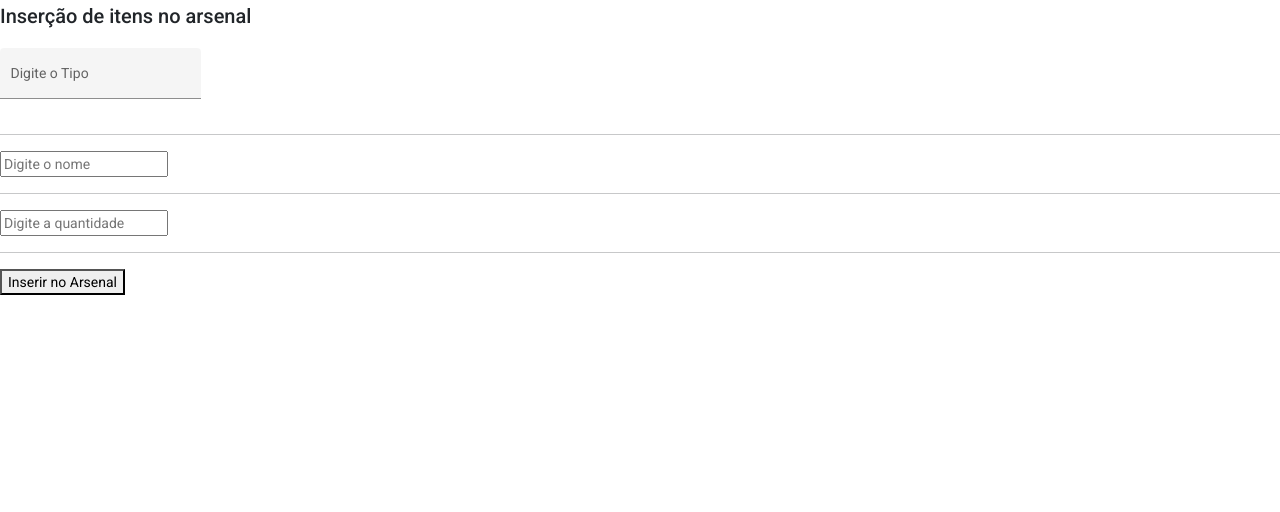
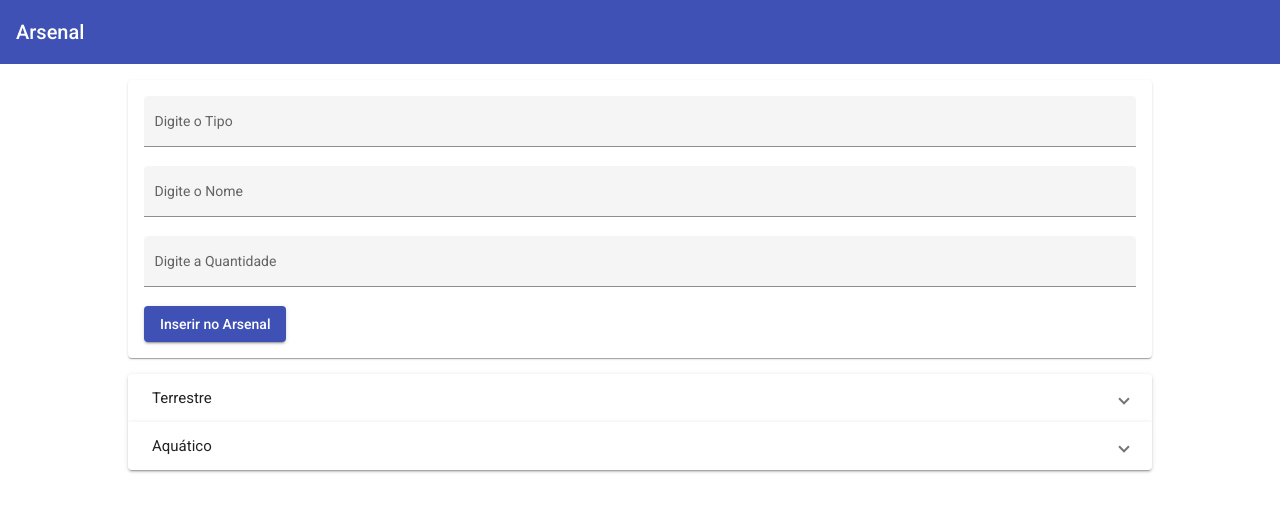
Before and after one commit to gabrielgarofalo/T1_LP2, an Angular app in the folder frontend/: page / in a window 1280 px wide. Shown: the top 512 px of the page. Built offline with nearby package versions, Linux system fonts and the light colour scheme.

Commit message:
Começando página inserção

```diff
--- a/frontend/src/app/app.component.css
+++ b/frontend/src/app/app.component.css
@@ -0,0 +1,6 @@
+main{
+    margin-top: 1rem;
+    width: 80%;
+    margin-left: auto;
+    margin-right: auto;
+}
--- a/frontend/src/app/app.component.html
+++ b/frontend/src/app/app.component.html
@@ -1 +1,5 @@
-<app-arsenal-inserir></app-arsenal-inserir>
+<app-cabecalho></app-cabecalho>
+<main>
+    <app-arsenal-inserir></app-arsenal-inserir>
+    <app-arsenal-lista></app-arsenal-lista>
+</main>
--- a/frontend/src/app/arsenal/arsenal-inserir/arsenal-inserir.component.css
+++ b/frontend/src/app/arsenal/arsenal-inserir/arsenal-inserir.component.css
@@ -0,0 +1,3 @@
+mat-form-field, input{
+    width: 100%;
+}
--- a/frontend/src/app/arsenal/arsenal-inserir/arsenal-inserir.component.html
+++ b/frontend/src/app/arsenal/arsenal-inserir/arsenal-inserir.component.html
@@ -1,4 +1,5 @@
-<h2>Inserção de itens no arsenal</h2>
+<mat-card>
+
     <mat-form-field appearance="fill">
         <mat-label>Digite o Tipo</mat-label>
         <input
@@ -15,15 +16,42 @@
             </mat-icon>
         </button>
     </mat-form-field>
-<hr>
+    <mat-form-field appearance="fill">
+        <mat-label>Digite o Nome</mat-label>
         <input
+            matInput
             type="text"
-    placeholder="Digite o nome"
             [(ngModel)]="nome">
-<hr>
+        <button
+            *ngIf="nome"
+            matSuffix
+            mat-icon-button
+            (click)="nome=''">
+            <mat-icon>
+                close
+            </mat-icon>
+        </button>
+    </mat-form-field>
+    <mat-form-field appearance="fill">
+        <mat-label>Digite a Quantidade</mat-label>
             <input
+            matInput
             type="number"
-    placeholder="Digite a quantidade"
             [(ngModel)]="quantidade">
-<hr>
-<button (click)="onInserirArsenal()">Inserir no Arsenal</button>
+        <button
+            *ngIf="quantidade"
+            matSuffix
+            mat-icon-button
+            (click)="quantidade=null">
+            <mat-icon>
+                close
+            </mat-icon>
+        </button>
+    </mat-form-field>
+    <button
+        mat-raised-button
+        color="primary"
+        (click)="onInserirArsenal()">Inserir no Arsenal
+    </button>
+
+</mat-card>
--- /dev/null
+++ b/frontend/src/app/arsenal/arsenal-lista/arsenal-lista.component.css
@@ -0,0 +1,4 @@
+:host(){
+    margin-top: 1rem;
+    display: block;
+}
--- /dev/null
+++ b/frontend/src/app/arsenal/arsenal-lista/arsenal-lista.component.html
@@ -0,0 +1,9 @@
+<mat-accordion>
+    <mat-expansion-panel *ngFor="let item of arsenal">
+        <mat-expansion-panel-header>{{item.tipo}}</mat-expansion-panel-header>
+        <p>{{item.nome}}</p>
+        <p>{{item.quantidade}}</p>
+    </mat-expansion-panel>
+</mat-accordion>
+
+<p *ngIf="arsenal.length <= 0" class="mat-body-1" style="text-align: center">Nenhum item no Arsenal</p>
--- /dev/null
+++ b/frontend/src/app/arsenal/arsenal-lista/arsenal-lista.component.ts
@@ -0,0 +1,28 @@
+import { Component, OnInit } from '@angular/core';
+
+@Component({
+  selector: 'app-arsenal-lista',
+  templateUrl: './arsenal-lista.component.html',
+  styleUrls: ['./arsenal-lista.component.css']
+})
+export class ArsenalListaComponent implements OnInit {
+
+  arsenal = [
+    {
+      tipo: "Terrestre",
+      nome: "Soldados",
+      quantidade: 5000
+    },
+    {
+      tipo: "Aquático",
+      nome: "Subamrino",
+      quantidade: 50
+    }
+  ]
+
+  constructor() { }
+
+  ngOnInit(): void {
+  }
+
+}
--- /dev/null
+++ b/frontend/src/app/cabecalho/cabecalho.component.html
@@ -0,0 +1 @@
+<mat-toolbar color="primary">Arsenal</mat-toolbar>
--- /dev/null
+++ b/frontend/src/app/cabecalho/cabecalho.component.ts
@@ -0,0 +1,15 @@
+import { Component, OnInit } from '@angular/core';
+
+@Component({
+  selector: 'app-cabecalho',
+  templateUrl: './cabecalho.component.html',
+  styleUrls: ['./cabecalho.component.css']
+})
+export class CabecalhoComponent implements OnInit {
+
+  constructor() { }
+
+  ngOnInit(): void {
+  }
+
+}
```
Also changed, not shown: frontend/src/app/app.module.ts (+12 -2 lines), frontend/src/app/cabecalho/cabecalho.component.css (added), 2 other files (tests, documents, lock files or other folders). Lines whose indentation alone changed are shown as unchanged.
